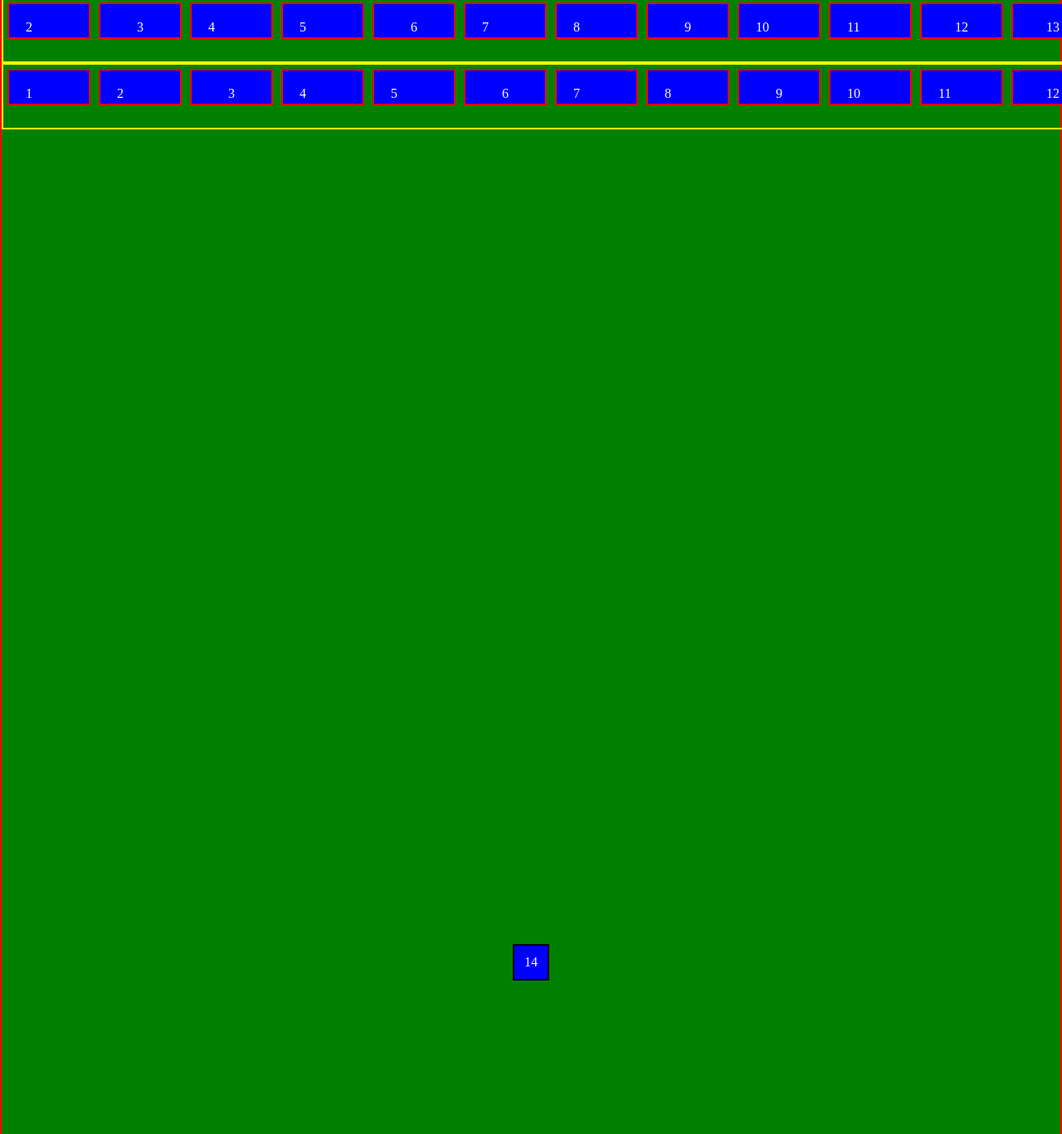
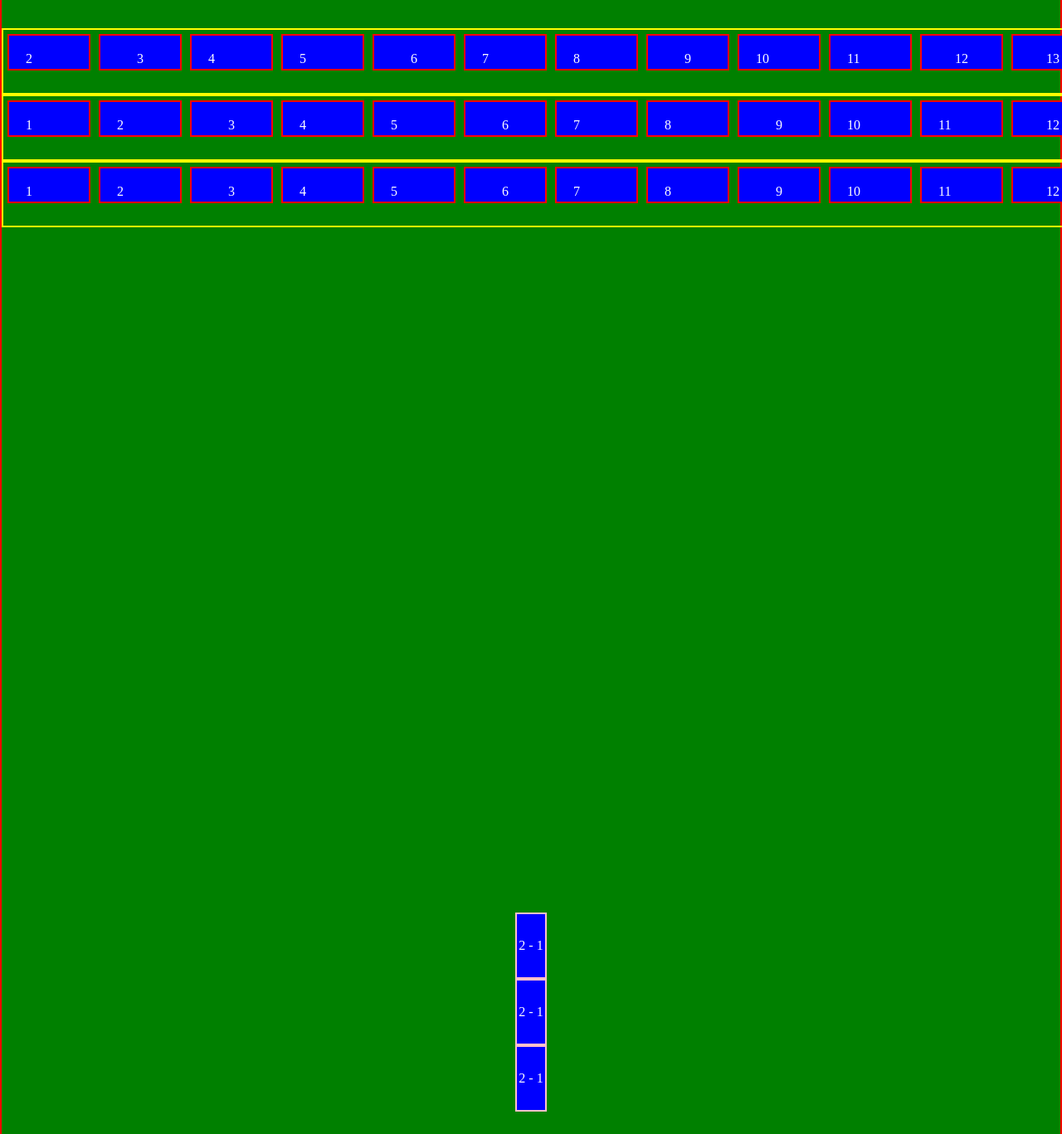
Before and after one commit to extrude572000/Roulette, a plain HTML site: page index.html in a window 1280 px wide. Shown: the part 1033-2400 px from the top of the page at 83% size. Drawn offline with Linux system fonts and the light colour scheme.

Commit message:
first half of layout

```diff
--- a/index.html
+++ b/index.html
@@ -11,8 +11,8 @@
 
 
 <div class="parent">
-    <div class="child">
-      1
+    <div class="childZero">
+      0
     </div>
 <!-- Container for numbers bottom 1 and top above 1 are 0 and the 2 to 1 bets-->
 <div id='numCon'>
@@ -55,8 +55,9 @@
     <div class="child child-3">
         13
       </div>
-</div>
-<div class='two-1-row container-2'>
+</div><!--two-1-row ends-->
+
+<div class='two-1-row container-1'>
      <div class="child">
       1
     </div>
@@ -97,9 +98,61 @@
       </div>
 
     </div><!--two-1-row ends-->
+
+    <div class='two-1-row container-1'>
+        <div class="child">
+         1
+       </div>
+       <div class="child">
+           2
+         </div>
+         <div class="child child-3">
+           3
+         </div>
+
+         <div class="child">
+           4
+         </div>
+         <div class="child">
+           5
+         </div>
+         <div class="child child-3">
+           6
+         </div>
+         <div class="child">
+           7
+         </div>
+         <div class="child">
+           8
+         </div>
+         <div class="child child-3">
+           9
+         </div>
+
+         <div class="child">
+           10
+         </div>
+         <div class="child">
+           11
+         </div>
+         <div class="child child-3">
+           12
+         </div>
+
+       </div><!--two-1-row ends-->
+
 </div><!--End numbers and bottom are 2 to 1s-->
-    <div class="child child-3">
-      14
+<div class='two-1-bet'>
+    <div class="child2-1 child-3">
+      2 - 1
+    </div>
+    <div class="child2-1 child-3">
+        2 - 1
+      </div>
+
+      <div class="child2-1 child-3">
+        2 - 1
+      </div>
     </div>
 
   </div>
--- a/less/index.less
+++ b/less/index.less
@@ -99,6 +99,32 @@ table {
     padding: 20px;
     color: white;
   }
+  .parent{
+    .child2-1{
+      display:flex;
+      flex-direction: row;
+      border:2px solid pink;
+
+    }
+  }
+  .child2-1 {
+    background-color: blue;
+    border: 2px solid black;
+    height: 10vh;
+    width: 3vw;
+    padding: 0.04rem;
+    color: white;
+  }
+  .childZero{
+
+      background-color: blue;
+      border: 2px solid black;
+      height: 30vh;
+      width: 3vw;
+      padding: 20px;
+      color: white;
+
+  }
 
   .child-3 {
     display: flex;
@@ -121,8 +147,8 @@ table {
 .two-1-row{
 
   width:100%;
-  border: 2px solid yellow;
-  height:30%;
+  border: 2px solid purple;
+  height:5vh;
   .child{
     border: 2px solid red;
     flex-wrap: wrap;
```
Also changed, not shown: css/index.css.
